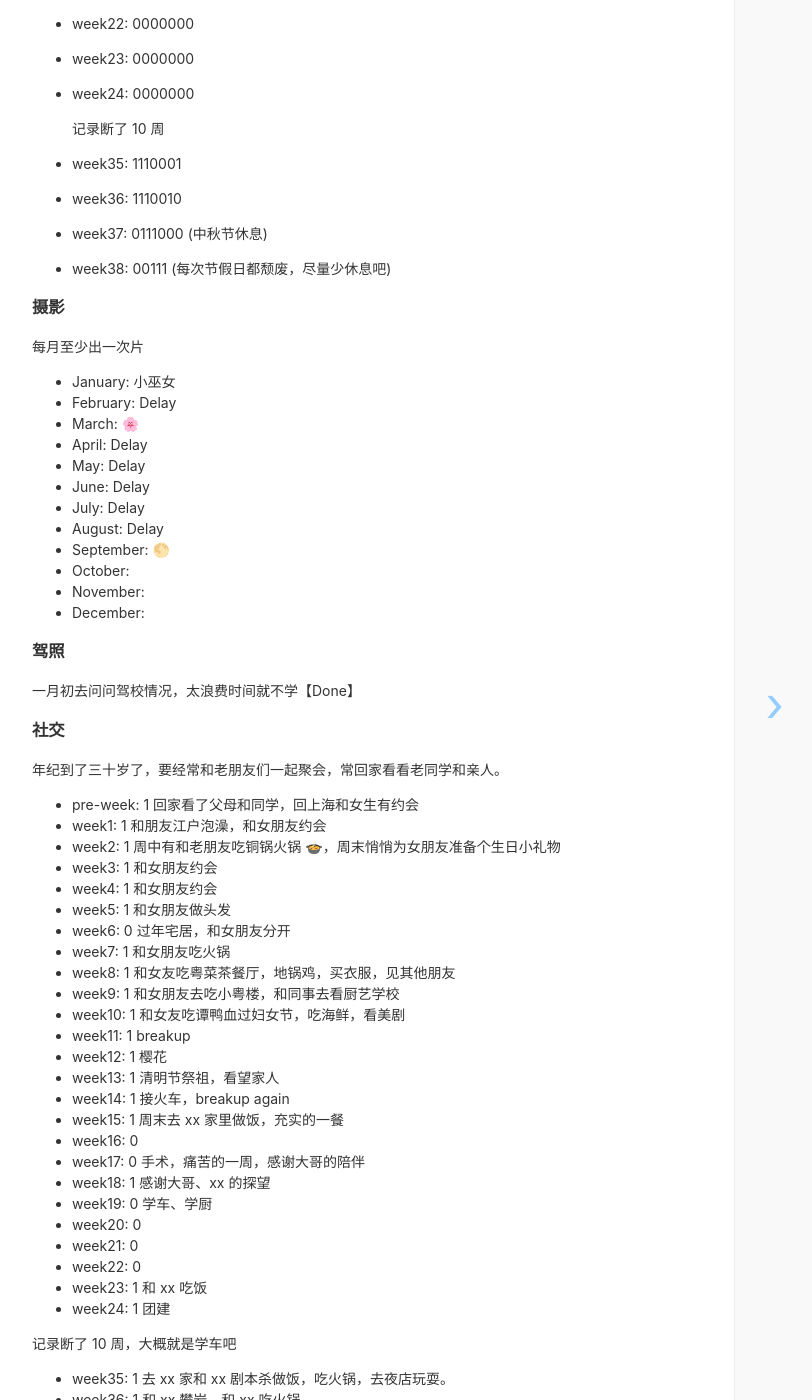
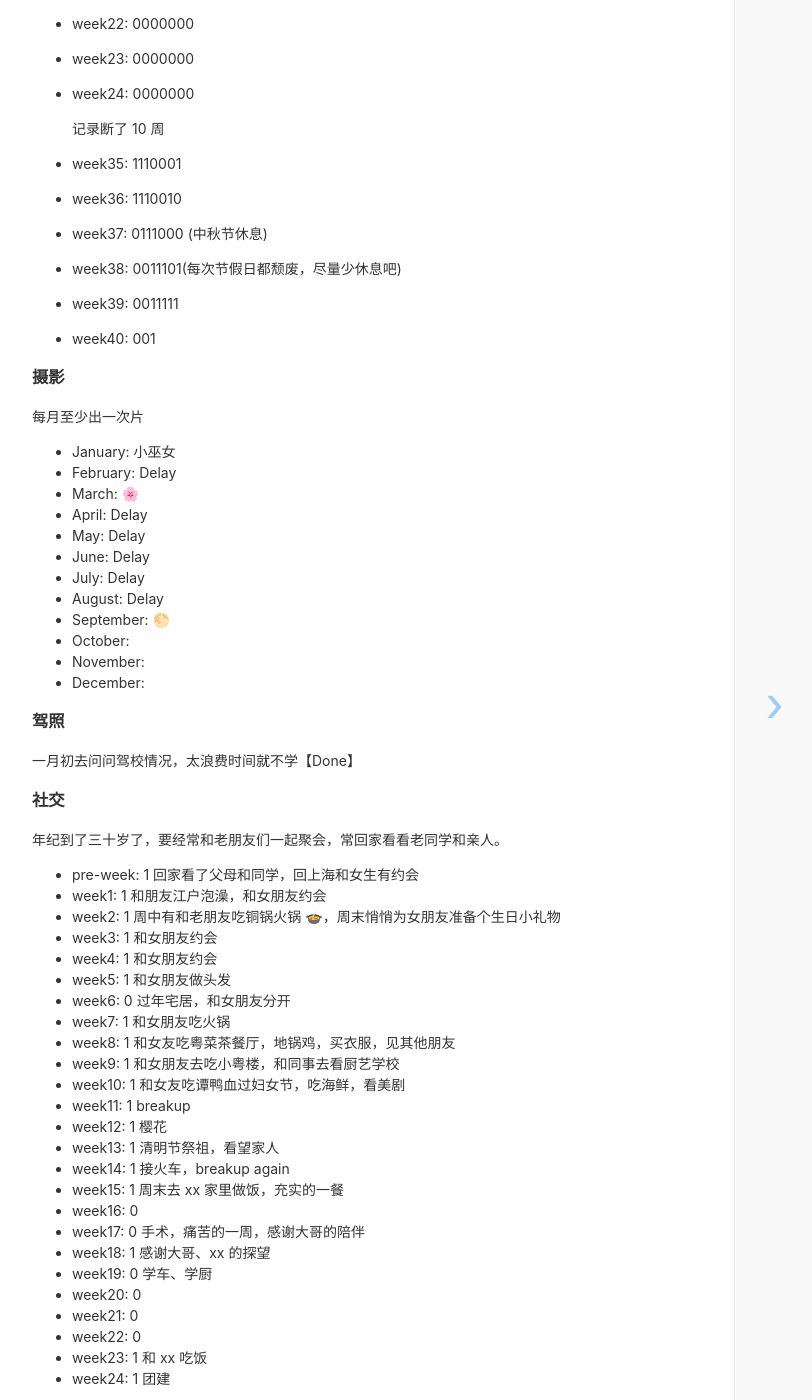
Before and after one commit to Passerby/blog, a Jekyll site: the page built from _posts/2021-01-01-PLAN-2021.markdown, in a window 1280 px wide and 1400 px high, scrolled down 1728 px. Shown: the whole window, without its empty margins (289-1101 px from the left). Built offline with Jekyll 4.4.1, drawn with Linux system fonts in a browser that asks for light colours; nearby versions of some CDN libraries; some of the changed text lies outside the part shown.

Commit message:
update plan

```diff
--- a/_posts/2021-01-01-PLAN-2021.markdown
+++ b/_posts/2021-01-01-PLAN-2021.markdown
@@ -88,7 +88,11 @@ author: Luke
 
 - week37: 0111000 (中秋节休息)
 
-- week38: 00111 (每次节假日都颓废，尽量少休息吧)
+- week38: 0011101(每次节假日都颓废，尽量少休息吧)
+
+- week39: 0011111
+
+- week40: 001
 
 ### 摄影
 
```
Also changed, not shown: other parts of _posts/2021-01-01-PLAN-2021.markdown (+2 -1 lines).
